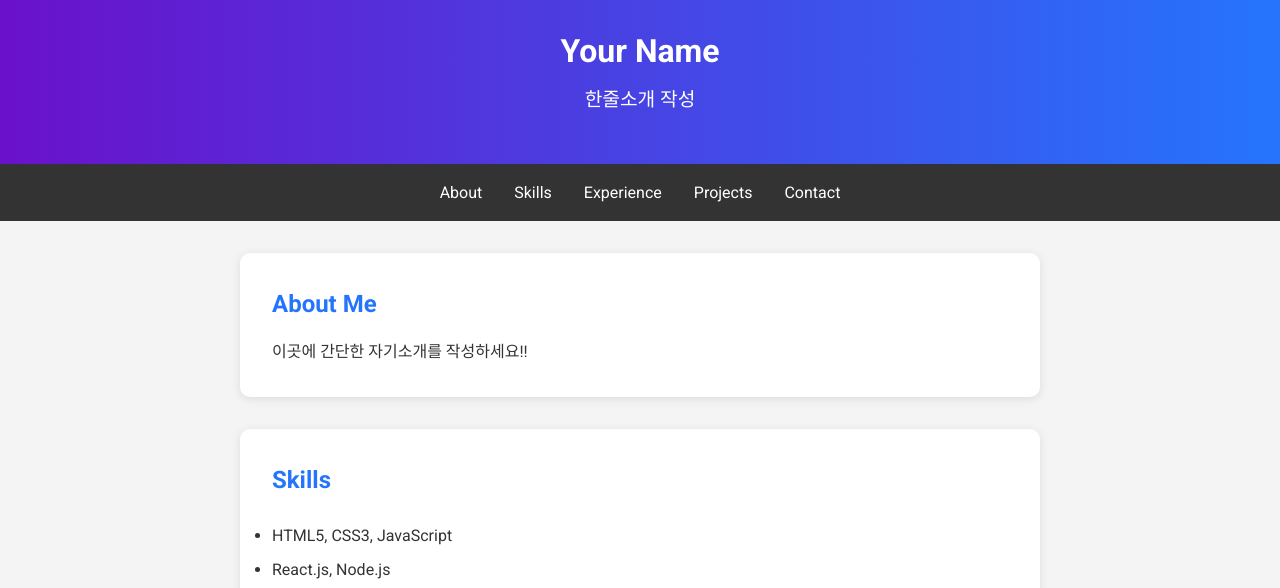
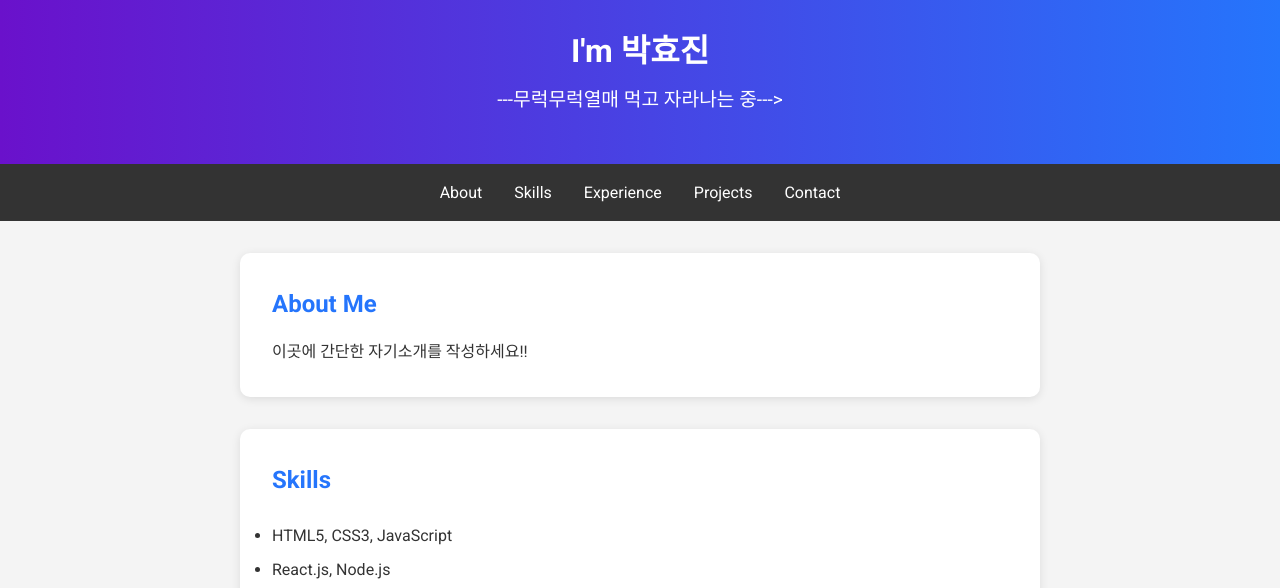
Before and after one commit to yoojjin/hyojin_portfolio, a plain HTML site: page index.html in a window 1280 px wide. Shown: the part 196-784 px from the top of the page. Drawn offline with Linux system fonts and the light colour scheme.

Commit message:
Update index.html
페이지 타이틀 수정

```diff
--- a/index.html
+++ b/index.html
@@ -4,7 +4,7 @@
     <meta charset="UTF-8">
     <meta name="viewport" content="width=device-width, initial-scale=1.0">
     <meta http-equiv="X-UA-Compatible" content="ie=edge">
-    <title>My Portfolio</title>
+    <title>HYOJIN PARK</title>
     <link rel="stylesheet" href="./styles.css">
     <link href="https://fonts.googleapis.com/css2?family=Roboto:wght@400;700&display=swap" rel="stylesheet">
     <link rel="icon" href="./favicon.ico" type="image/x-icon">
@@ -13,8 +13,8 @@
     <header>
         <div class="profile">
             <img src="profile.jpg" alt="Your Photo" class="profile-pic">
-            <h1>Your Name</h1>
-            <p class="tagline">한줄소개 작성</p>
+            <h1>I'm 박효진</h1>
+            <p class="tagline">---무럭무럭열매 먹고 자라나는 중---></p>
         </div>
     </header>
     <nav>
@@ -77,8 +77,9 @@
         </section>
     </main>
     <footer>
-        <p>&copy; 2024 Your Name. All Rights Reserved.</p>
+        <p>&copy; 2025 Hyojin Park. All Rights Reserved.</p>
     </footer>
     <script src="./script.js"></script>
 </body>
+
 </html>
```
